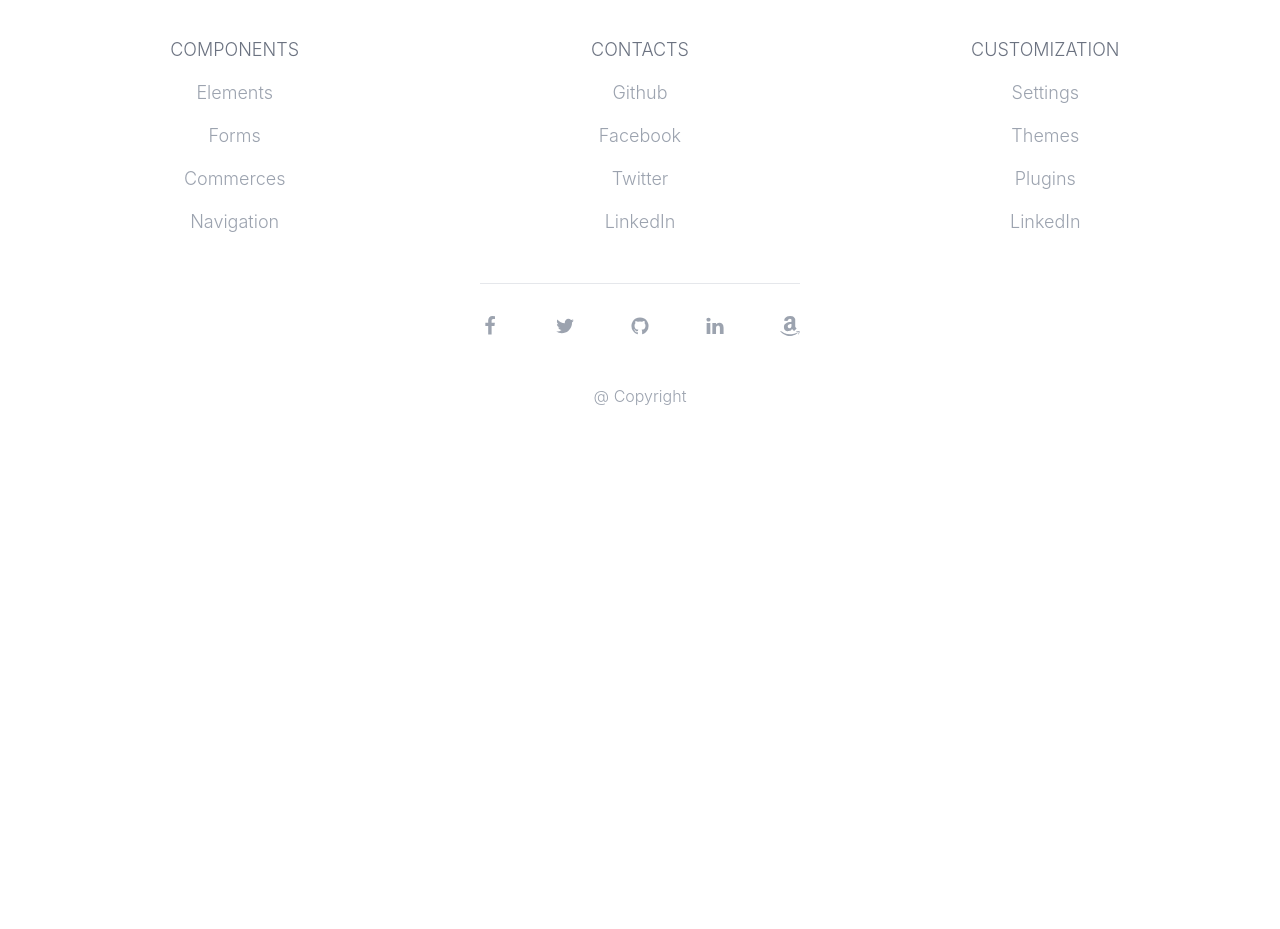
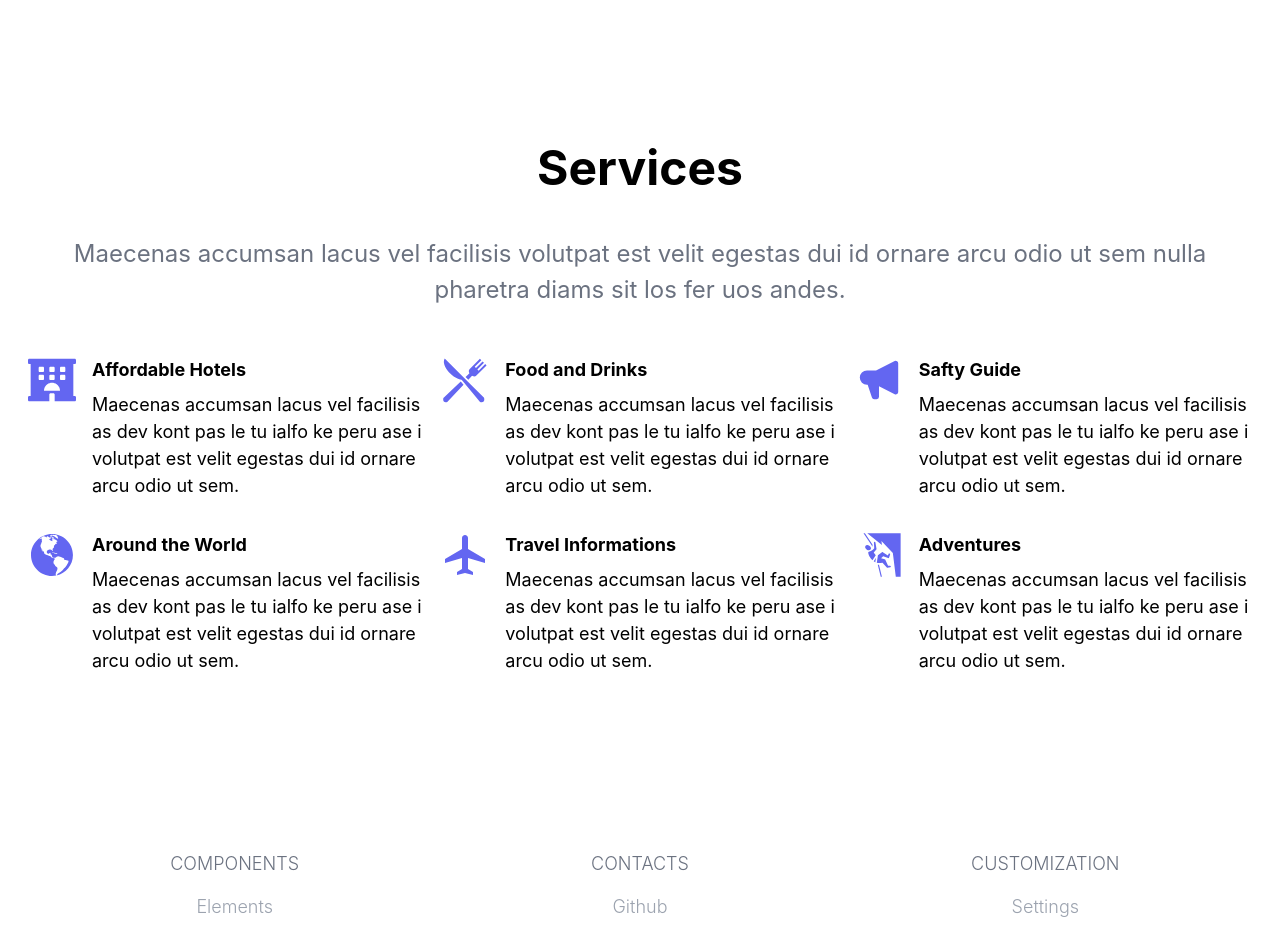
Before and after one commit to Lundrim23/Travel-Guide-Final, a React (Create React App) app: page / in a window 1280 px wide. Shown: the part 1900-2829 px from the top of the page. Before the commit the page ends 2340 px from the top, so only its background shows below. Built offline with nearby package versions, Linux system fonts and the light colour scheme.

Commit message:
Our Services Component

```diff
--- /dev/null
+++ b/src/components/Services.js
@@ -0,0 +1,55 @@
+import ServicesComponent from "./ServicesComponent";
+
+import { FaHotel } from "react-icons/fa";
+import { GiKnifeFork, GiMountainClimbing } from "react-icons/gi";
+import { HiSpeakerphone } from "react-icons/hi";
+import { GoGlobe } from "react-icons/go";
+import { MdOutlineAirplanemodeActive } from "react-icons/md";
+
+const Services = () => {
+  return (
+    <div className="w-full my-32">
+      <div className="max-w-[1240px] mx-auto px-2">
+        <h2 className="text-5xl font-bold text-center">Services</h2>
+        <p className="text-2xl py-8 text-gray-500 text-center">
+          Maecenas accumsan lacus vel facilisis volutpat est velit egestas dui
+          id ornare arcu odio ut sem nulla pharetra diams sit los fer uos andes.
+        </p>
+
+        <div className="grid sm:grid-cols-2 lg:grid-cols-3 gap-4 pt-4">
+            <ServicesComponent icon={props => <FaHotel/>} title="Affordable Hotels"
+            paragraph="Maecenas accumsan lacus vel facilisis as dev kont
+            pas le tu ialfo ke peru ase i volutpat est velit egestas dui
+            id ornare arcu odio ut sem."/>
+
+            <ServicesComponent icon={props => <GiKnifeFork/>} title="Food and Drinks"
+            paragraph="Maecenas accumsan lacus vel facilisis as dev kont
+            pas le tu ialfo ke peru ase i volutpat est velit egestas dui
+            id ornare arcu odio ut sem."/>
+
+            <ServicesComponent icon={props => <HiSpeakerphone/>} title="Safty Guide"
+            paragraph="Maecenas accumsan lacus vel facilisis as dev kont
+            pas le tu ialfo ke peru ase i volutpat est velit egestas dui
+            id ornare arcu odio ut sem."/>
+
+            <ServicesComponent icon={props => <GoGlobe/>} title="Around the World"
+            paragraph="Maecenas accumsan lacus vel facilisis as dev kont
+            pas le tu ialfo ke peru ase i volutpat est velit egestas dui
+            id ornare arcu odio ut sem."/>
+
+            <ServicesComponent icon={props => <MdOutlineAirplanemodeActive/>} title="Travel Informations"
+            paragraph="Maecenas accumsan lacus vel facilisis as dev kont
+            pas le tu ialfo ke peru ase i volutpat est velit egestas dui
+            id ornare arcu odio ut sem."/>
+
+            <ServicesComponent icon={props => <GiMountainClimbing/>} title="Adventures"
+            paragraph="Maecenas accumsan lacus vel facilisis as dev kont
+            pas le tu ialfo ke peru ase i volutpat est velit egestas dui
+            id ornare arcu odio ut sem."/>
+        </div>
+      </div>
+    </div>
+  );
+}
+
+export default Services
--- /dev/null
+++ b/src/components/ServicesComponent.js
@@ -0,0 +1,16 @@
+const ServicesComponent = (props) => {
+  return (
+    <div className="flex">
+      <div className="mr-4 text-[#6366F1] text-5xl">
+        <props.icon />
+      </div>
+
+      <div>
+        <h3 className="font-bold text-lg">{props.title}</h3>
+        <p className="text-lg pt-2 pb-4">{props.paragraph}</p>
+      </div>
+    </div>
+  );
+}
+
+export default ServicesComponent
--- a/src/pages/Home.js
+++ b/src/pages/Home.js
@@ -7,6 +7,7 @@ import LogoSlider from "../components/LogoSlider";
 import RegisterDivider from "../components/RegisterDivider";
 import CardTitle from "../components/CardTitle";
 import Categories from "../components/Categories";
+import Services from "../components/Services";
 
 import Food from "../assets/img/food.jpg";
 import Cocktails from "../assets/img/cocktails.jpg";
@@ -41,6 +42,8 @@ function Home() {
           <Categories title="BEACHES" paragraph="Clean beaches" buttontxt="Read More" button="#" image={Beaches} alttxt="beaches"/>
           <Categories title="NIGHTLIFE" paragraph="With some good music" buttontxt="Read More" button="#" image={Nightlife} alttxt="nightlife"/>
         </div>
+
+       <Services/>
     </div>
     </>
   );
```
